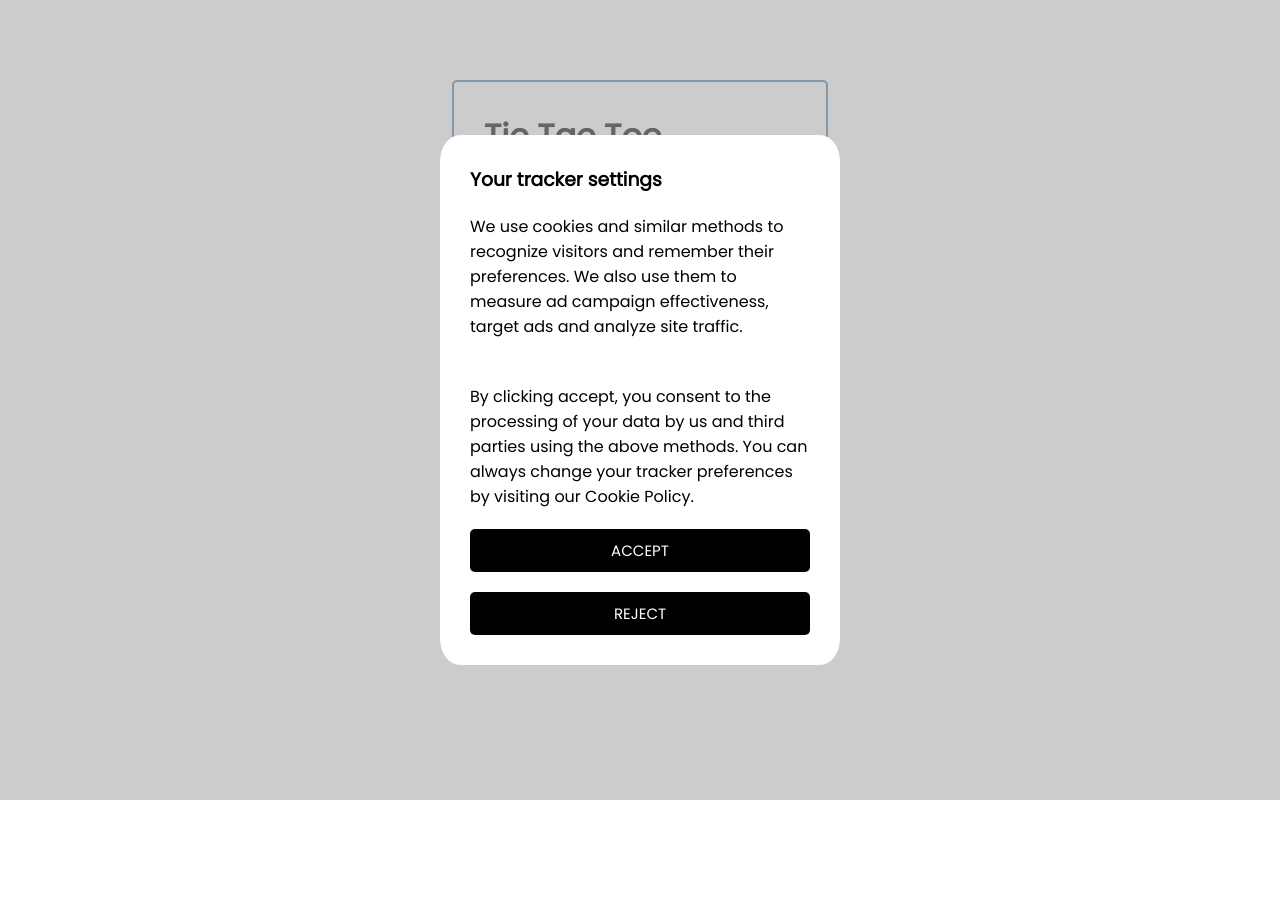
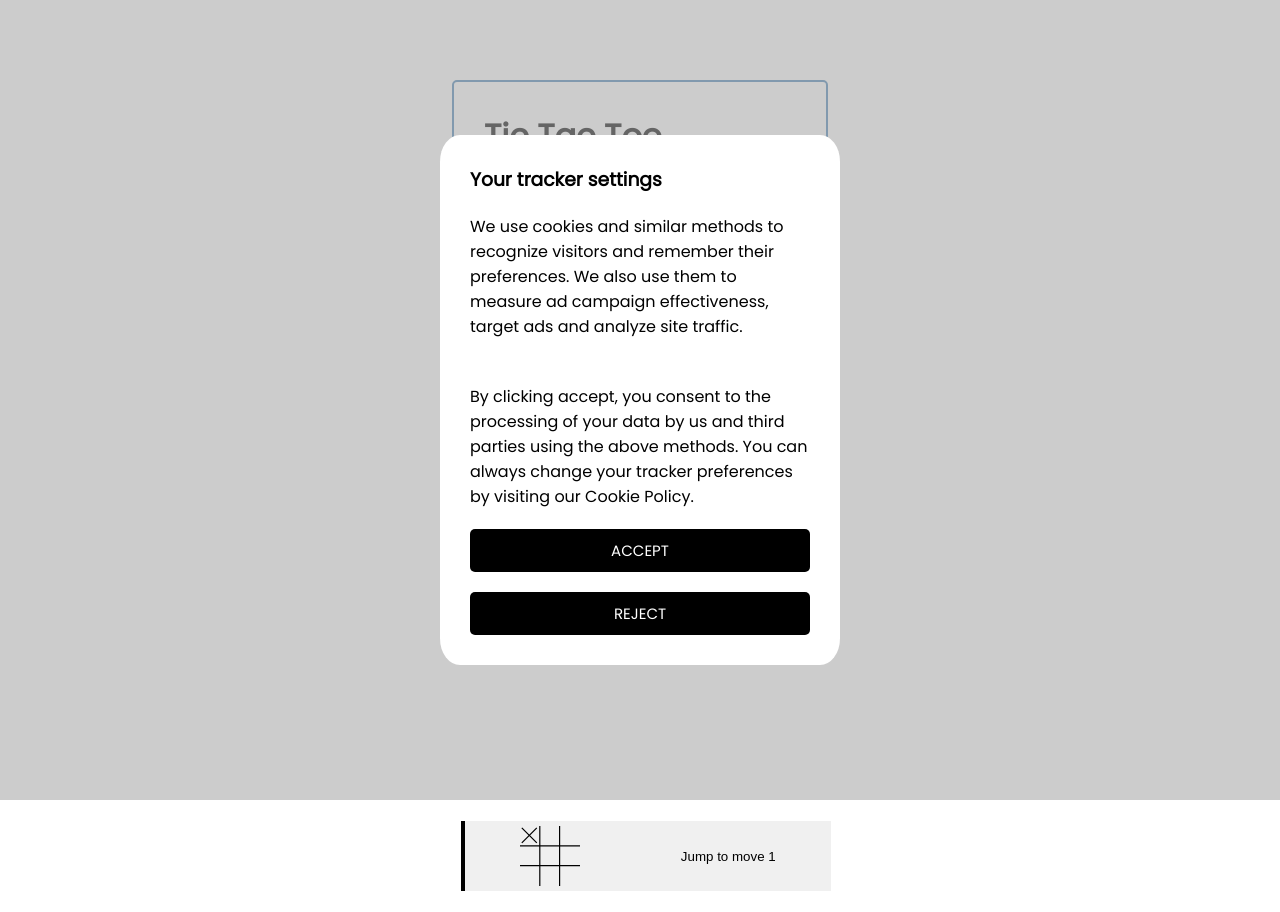
Before and after one commit to JTiefnig/reactGame, a React (Create React App) app: page / in a window 1280 px wide. Before the commit the page ends 830 px from the top, so only its background shows below. Built offline with nearby package versions, Linux system fonts and the light colour scheme.

Commit message:
Basic KI with minimax and backtracking

```diff
--- a/src/App.js
+++ b/src/App.js
@@ -46,6 +46,7 @@ class App extends React.Component {
       return;
     }
     squares[i] = this.state.xIsNext ? "X" : "O";
+
     this.setState({
       history: history.concat([
         {
@@ -117,6 +118,13 @@ class App extends React.Component {
       );
     } else {
       status = "Next player: " + (this.state.xIsNext ? "X" : "O");
+
+      if (this.state.xIsNext) {
+        let move = calcNextMove(current.squares);
+        if (move != -1) {
+          this.handleClick(move);
+        }
+      }
     }
 
     const moves = history.map((step, move) => {
@@ -200,3 +208,50 @@ function calculateWinner(squares) {
 
   return "Draw";
 }
+
+function minimax(gameState, position, recursion = 0, xIsNext) {
+  // do move
+  let squares = Array.from(gameState);
+  squares[position] = xIsNext ? "X" : "O";
+
+  let winner = calculateWinner(squares);
+  if (winner === "Draw") return 0;
+  if (winner === "X") return 9 - recursion;
+  if (winner === "O") return -(9 - recursion);
+
+  let points = -Infinity;
+  if (!xIsNext) points = Infinity;
+  for (let i = 0; i < 9; i++) {
+    if (!squares[i]) {
+      let res = minimax(squares, i, recursion + 1, !xIsNext);
+      if (xIsNext) {
+        if (points < res) points = res;
+      } else {
+        if (points > res) points = res;
+      }
+    }
+  }
+
+  return points;
+}
+
+// X = Computer
+function calcNextMove(gameState) {
+  let move = -1;
+  let points = -Infinity;
+  console.log(`test ${gameState}`);
+  for (let i = 0; i < 9; i++) {
+    if (!gameState[i]) {
+      let np = minimax(gameState, i, 0, true);
+
+      console.log(`move ${i} np ${np}`);
+
+      if (np > points) {
+        move = i;
+        points = np;
+      }
+    }
+  }
+
+  return move;
+}
```
